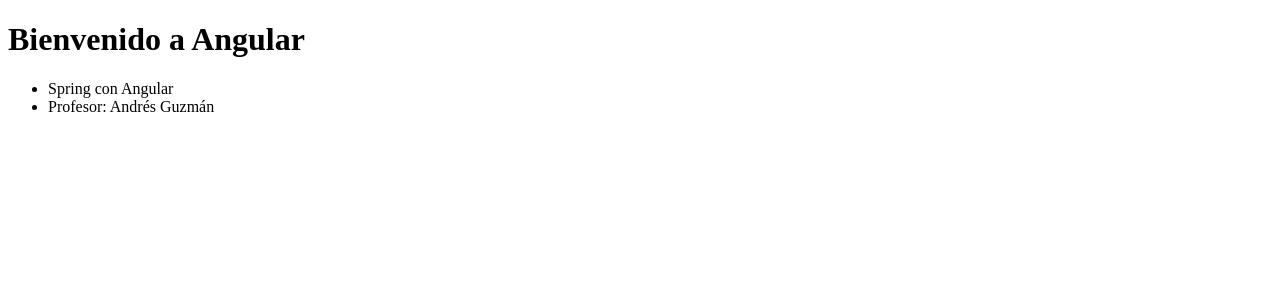
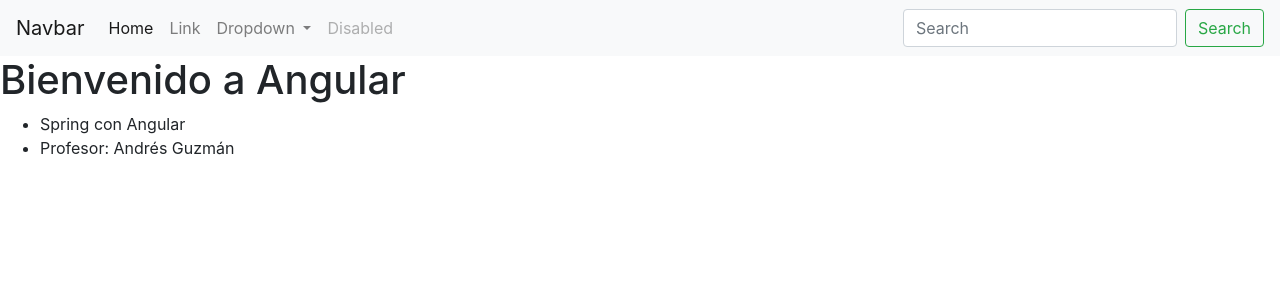
Before and after one commit to HectorBecMe/Angular-and-Spring-5-Creando-web-app-full-stack, an Angular app in the folder clientes-app/: page / in a window 1280 px wide. Shown: the top 300 px of the page. Built offline with nearby package versions, Linux system fonts and the light colour scheme.

Commit message:
seccion02 - 010
Integrar Bootstrap con Angular (con src y href en index.html)

```diff
--- a/clientes-app/src/app/app.component.html
+++ b/clientes-app/src/app/app.component.html
@@ -1,3 +1,42 @@
+<nav class="navbar navbar-expand-lg navbar-light bg-light">
+  <a class="navbar-brand" href="#">Navbar</a>
+  <button class="navbar-toggler" type="button" data-toggle="collapse" data-target="#navbarSupportedContent" aria-controls="navbarSupportedContent" aria-expanded="false" aria-label="Toggle navigation">
+    <span class="navbar-toggler-icon"></span>
+  </button>
+
+  <div class="collapse navbar-collapse" id="navbarSupportedContent">
+    <ul class="navbar-nav mr-auto">
+      <li class="nav-item active">
+        <a class="nav-link" href="#">Home <span class="sr-only">(current)</span></a>
+      </li>
+      <li class="nav-item">
+        <a class="nav-link" href="#">Link</a>
+      </li>
+      <li class="nav-item dropdown">
+        <a class="nav-link dropdown-toggle" href="#" id="navbarDropdown" role="button" data-toggle="dropdown" aria-haspopup="true" aria-expanded="false">
+          Dropdown
+        </a>
+        <div class="dropdown-menu" aria-labelledby="navbarDropdown">
+          <a class="dropdown-item" href="#">Action</a>
+          <a class="dropdown-item" href="#">Another action</a>
+          <div class="dropdown-divider"></div>
+          <a class="dropdown-item" href="#">Something else here</a>
+        </div>
+      </li>
+      <li class="nav-item">
+        <a class="nav-link disabled" href="#">Disabled</a>
+      </li>
+    </ul>
+    <form class="form-inline my-2 my-lg-0">
+      <input class="form-control mr-sm-2" type="search" placeholder="Search" aria-label="Search">
+      <button class="btn btn-outline-success my-2 my-sm-0" type="submit">Search</button>
+    </form>
+  </div>
+</nav>
+
+
+
+
 <h1>
   {{ title }}
 </h1>
--- a/clientes-app/src/index.html
+++ b/clientes-app/src/index.html
@@ -6,8 +6,13 @@
   <base href="/">
   <meta name="viewport" content="width=device-width, initial-scale=1">
   <link rel="icon" type="image/x-icon" href="favicon.ico">
+  <link rel="stylesheet" href="https://maxcdn.bootstrapcdn.com/bootstrap/4.0.0/css/bootstrap.min.css" integrity="sha384-Gn5384xqQ1aoWXA+058RXPxPg6fy4IWvTNh0E263XmFcJlSAwiGgFAW/dAiS6JXm" crossorigin="anonymous">
 </head>
 <body>
   <app-root></app-root>
+
+  <script src="https://code.jquery.com/jquery-3.2.1.slim.min.js" integrity="sha384-KJ3o2DKtIkvYIK3UENzmM7KCkRr/rE9/Qpg6aAZGJwFDMVNA/GpGFF93hXpG5KkN" crossorigin="anonymous"></script>
+  <script src="https://cdnjs.cloudflare.com/ajax/libs/popper.js/1.12.9/umd/popper.min.js" integrity="sha384-ApNbgh9B+Y1QKtv3Rn7W3mgPxhU9K/ScQsAP7hUibX39j7fakFPskvXusvfa0b4Q" crossorigin="anonymous"></script>
+  <script src="https://maxcdn.bootstrapcdn.com/bootstrap/4.0.0/js/bootstrap.min.js" integrity="sha384-JZR6Spejh4U02d8jOt6vLEHfe/JQGiRRSQQxSfFWpi1MquVdAyjUar5+76PVCmYl" crossorigin="anonymous"></script>
 </body>
 </html>
```
Also changed, not shown: 1 other file (tests, documents, lock files or other folders).
